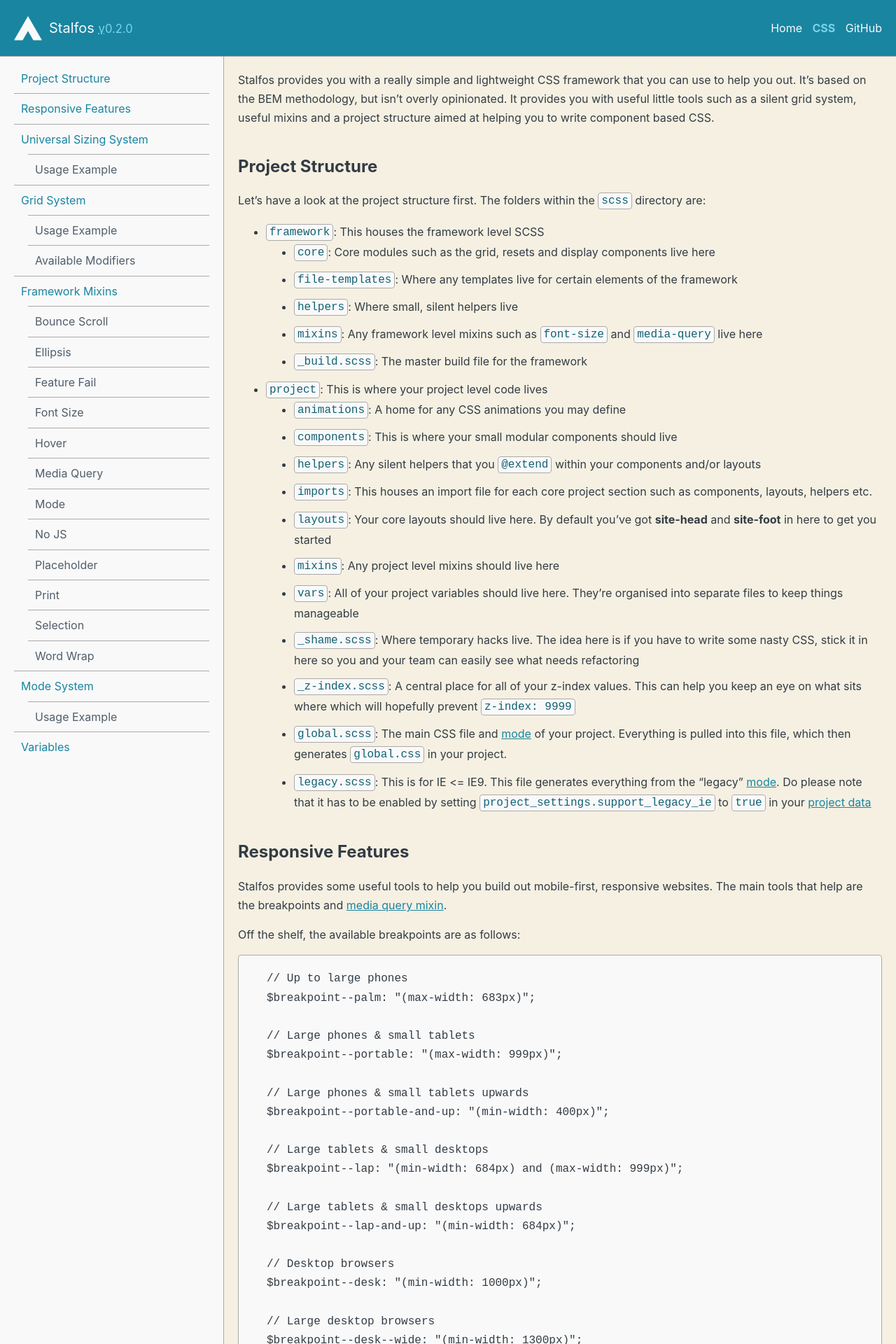
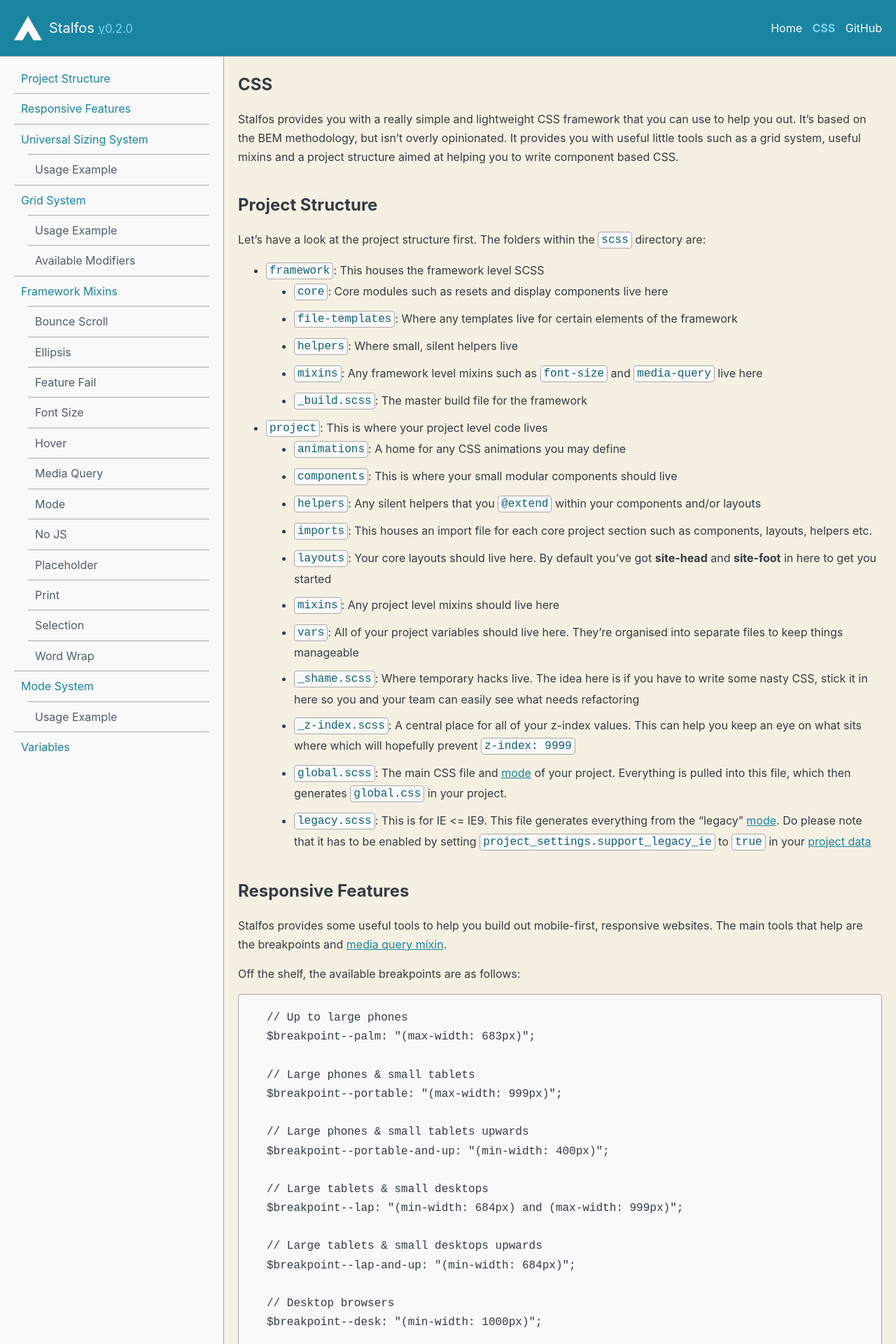
Before and after one commit to Andy-set-studio/stalfos.io, a Jekyll site: the page built from 01-css.md, in a window 1280 px wide. Shown: the top 1920 px of the page at 70% size. Built offline with Jekyll 4.4.1, drawn with Linux system fonts in a browser that asks for light colours; some of the changed text lies outside the part shown.

Commit message:
Content updates in-line with grid system updates

````diff
--- a/01-css.md
+++ b/01-css.md
@@ -5,14 +5,14 @@
 hidden_title: Stalfos CSS documentation
 ---
 
-Stalfos provides you with a really simple and lightweight CSS framework that you can use to help you out. It's based on the BEM methodology, but isn't overly opinionated. It provides you with useful little tools such as a silent grid system, useful mixins and a project structure aimed at helping you to write component based CSS.
+Stalfos provides you with a really simple and lightweight CSS framework that you can use to help you out. It's based on the BEM methodology, but isn't overly opinionated. It provides you with useful little tools such as a grid system, useful mixins and a project structure aimed at helping you to write component based CSS.
 
 ## Project Structure
 
 Let's have a look at the project structure first. The folders within the `scss` directory are:
 
 - `framework`: This houses the framework level SCSS
-  - `core`: Core modules such as the grid, resets and display components live here
+  - `core`: Core modules such as resets and display components live here
   - `file-templates`: Where any templates live for certain elements of the framework
   - `helpers`: Where small, silent helpers live
   - `mixins`: Any framework level mixins such as `font-size` and `media-query` live here
@@ -44,7 +44,7 @@
 
 ## Universal Sizing System
 
-Stalfos provides a human readable universal sizing system to simplify sizing your elements responsively. Matching your breakpoints, the framework generates silent classes that can be `@extended` within your components and layouts.
+Stalfos provides a human readable universal sizing system to simplify sizing your elements responsively. Matching your breakpoints, the framework generates classes that can be used within your markup.
 
 You will have the following sizes available across all breakpoints:
 
@@ -63,26 +63,24 @@
 This example shows how you can quickly set 3 different sizes at 3 breakpoints in just 3 lines of code.
 
 ```css
-{% include samples/css/universal-sizing-system/example-responsive.scss %}
+{% include samples/css/universal-sizing-system/responsive.html %}
 ```
 
-This example shows how you can size without breakpoints too. This is a recommended approach if something was the same size across all breakpoints because it keeps both your SCSS and output CSS nice and light.
+This example shows how you can size without breakpoints too. This is a useful approach if something was the same size across all breakpoints.
 
 ```css
-{% include samples/css/universal-sizing-system/example-no-breakpoints.scss %}
+{% include samples/css/universal-sizing-system/standard.html %}
 ```
 
 ## Grid System
 
-Stalfos provides a grid system that is built using silent classes to help you sew it deep into your components and layouts.
+Stalfos provides a grid system with [flexbox](https://en.wikipedia.org/wiki/CSS_Flex_Box_Layout) that falls back to `inline-block.` The grid aims to help you predictably layout your elements with a solid and flexible system that has maximum browser support.
 
-Build with [flexbox](https://en.wikipedia.org/wiki/CSS_Flex_Box_Layout) that falls back to `inline-block` - the grid aims to help you predictably layout your elements with a solid and flexible system that has maximum browser support.
-
-The grid also provides and works with a [universal sizing system](#css-universal-sizing-system) that can be used with or without the grid. It's recommended that you familiarise yourself with that before progressing to the examples.
+The grid is built to work hand-in-hand with the [universal sizing system](#css-universal-sizing-system). It's recommended that you familiarise yourself with that before progressing to the examples.
 
 ### Usage Example
 
-Let's create a grid that has 3 items. At `palm` they'll will be 100% wide and at `lap` and `desk` they will be split over thirds.
+Let's create a grid that has 3 items. At `palm` they'll will be 100% wide and at `lap-and-up` they will be split over thirds.
 
 #### HTML
 
@@ -90,13 +88,7 @@
 {% include samples/css/grid/standard-example/html.html %}
 ```
 
-#### CSS
-
-```css
-{% include samples/css/grid/standard-example/css.scss %}
-```
-
-You'll notice that `%grid` only needs to be applied to the parent. The direct children are presumed grid items and the system acts on that accordingly.
+You'll notice that `.grid` only needs to be applied to the parent. The direct children are presumed grid items and the system acts on that accordingly.
 
 Now let's add a modifier that makes the grid align centrally so that if an item drops off, it sits in the middle.
 
@@ -106,25 +98,19 @@
 {% include samples/css/grid/modifier-example/html.html %}
 ```
 
-#### CSS
-
-```css
-{% include samples/css/grid/modifier-example/css.scss %}
-```
-
 ### Available Modifiers
 
-- `%grid--rev`: Reverse the horizontal order of your grid items
-- `%grid—narrow`: Halve the guttering size
-- `%grid--wide`: Double the guttering size
-- `%grid—full`: Remove guttering to have flush items
-- `%grid--right`: Right align the grid items
-- `%grid--center`: Center align the grid items
-- `%grid--middle`: Vertically center align grid items
-- `%grid--bottom`: Vertically align grid items to the bottom
-- `%grid--top`: Vertically align grid items to the top
-- `%grid--level-heights`: Extend `%grid__inner` with the inner element of your grid items and flexbox will level their heights
-- `%grid--split`: Add space between your elements
+- `.grid--rev`: Reverse the horizontal order of your grid items
+- `.grid—narrow`: Halve the guttering size
+- `.grid--wide`: Double the guttering size
+- `.grid—full`: Remove guttering to have flush items
+- `.grid--right`: Right align the grid items
+- `.grid--center`: Center align the grid items
+- `.grid--middle`: Vertically center align grid items
+- `.grid--bottom`: Vertically align grid items to the bottom
+- `.grid--top`: Vertically align grid items to the top
+- `.grid--level-heights`: Add an inner layer to your grid item that will level with it's siblings
+- `.grid--split`: Add space between your elements
 
 ## Framework Mixins
 
--- a/_includes/samples/css/grid/modifier-example/css.scss
+++ /dev/null
@@ -1,18 +0,0 @@
-.grid-example {
-
-	@extend %grid;
-
-	&__item {
-
-		// Use the universal sizing system to size our items
-		@extend %palm--one-whole;
-		@extend %lap--one-third;
-		@extend %desk--one-third;
-	}
-
-	// Add the modifier
-	&--center {
-
-		@extend %grid--center;
-	}
-}
--- a/_includes/samples/css/grid/modifier-example/html.html
+++ b/_includes/samples/css/grid/modifier-example/html.html
@@ -1,5 +1,5 @@
-<div class="grid-example grid-example--center">
-	<div class="grid-example__item">1st item</div>
-	<div class="grid-example__item">2nd item</div>
-	<div class="grid-example__item">3rd item</div>
+<div class="grid grid--center">
+	<div class="size--palm-one-whole size--lap-and-up--one-third">1st item</div>
+	<div class="size--palm-one-whole size--lap-and-up--one-third">2nd item</div>
+	<div class="size--palm-one-whole size--lap-and-up--one-third">3rd item</div>
 </div>
--- a/_includes/samples/css/grid/standard-example/css.scss
+++ /dev/null
@@ -1,12 +0,0 @@
-.grid-example {
-
-	@extend %grid;
-
-	&__item {
-
-		// Use the universal sizing system to size our items
-		@extend %palm--one-whole;
-		@extend %lap--one-third;
-		@extend %desk--one-third;
-	}
-}
--- a/_includes/samples/css/grid/standard-example/html.html
+++ b/_includes/samples/css/grid/standard-example/html.html
@@ -1,5 +1,5 @@
-<div class="grid-example">
-	<div class="grid-example__item">1st item</div>
-	<div class="grid-example__item">2nd item</div>
-	<div class="grid-example__item">3rd item</div>
+<div class="grid">
+	<div class="size--palm-one-whole size--lap-and-up--one-third">1st item</div>
+	<div class="size--palm-one-whole size--lap-and-up--one-third">2nd item</div>
+	<div class="size--palm-one-whole size--lap-and-up--one-third">3rd item</div>
 </div>
--- a/_includes/samples/css/universal-sizing-system/example-no-breakpoints.scss
+++ /dev/null
@@ -1,5 +0,0 @@
-.example-component {
-
-    @extend %one-half; // This will be 50% at all breakpoints
-
-}
--- a/_includes/samples/css/universal-sizing-system/example-responsive.scss
+++ /dev/null
@@ -1,7 +0,0 @@
-.example-component {
-
-    @extend %palm--one-whole; // 100% at mobile
-    @extend %lap--two-thirds; // 66.666% at large tablets / small desktops
-    @extend %desk--one-half; // 50% at desktop
-
-}
--- /dev/null
+++ b/_includes/samples/css/universal-sizing-system/responsive.html
@@ -0,0 +1,3 @@
+<div class="size--palm-one-whole size--lap-one-half size--desk-one-third">1st item</div>
+<div class="size--palm-one-whole size--lap-one-half size--desk-one-third">2nd item</div>
+<div class="size--palm-one-whole size--lap-one-half size--desk-one-third">3rd item</div>
--- /dev/null
+++ b/_includes/samples/css/universal-sizing-system/standard.html
@@ -0,0 +1,3 @@
+<div class="size--one-third">1st item</div>
+<div class="size--one-third">2nd item</div>
+<div class="size--one-third">3rd item</div>
--- a/_layouts/documentation-post.html
+++ b/_layouts/documentation-post.html
@@ -7,6 +7,7 @@
 	<main class="size--palm--one-whole size--lap-and-up--three-quarters" id="content">
 		<article class="[ page__content ] [ wysiwyg-content wysiwyg-content--padded ]">
 			<a class="is-hidden--text" href="#markdown-toc">Click for table of contents</a>
+			<h2>{{ page.title }}</h2>
 			{{ content }}
 		</article>
 	</main>
--- a/front-end/scss/project/components/_wysiwyg-content.scss
+++ b/front-end/scss/project/components/_wysiwyg-content.scss
@@ -20,7 +20,7 @@
 		}
 
 		// Heading content flow
-		*:not(h2) + h2 {
+		*:not(h2):not([class]) + h2 {
 			padding-top: $gutter;
 		}
 
````
Also changed, not shown: css/global.css, 1 other file.
